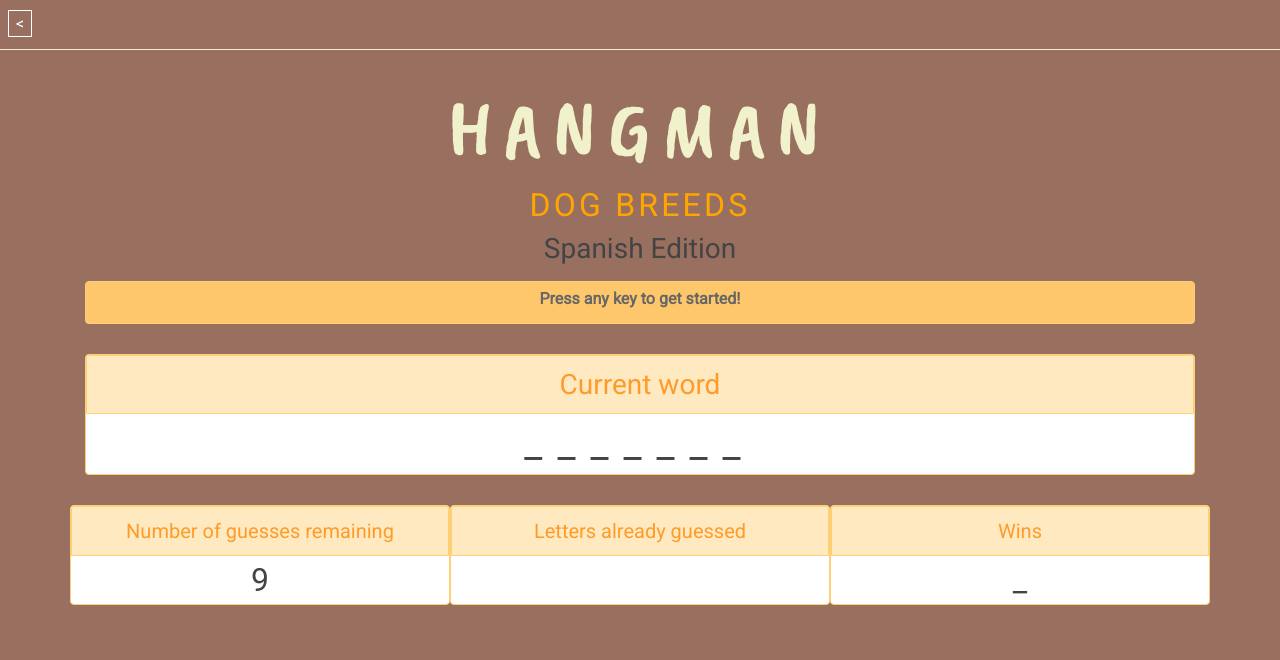
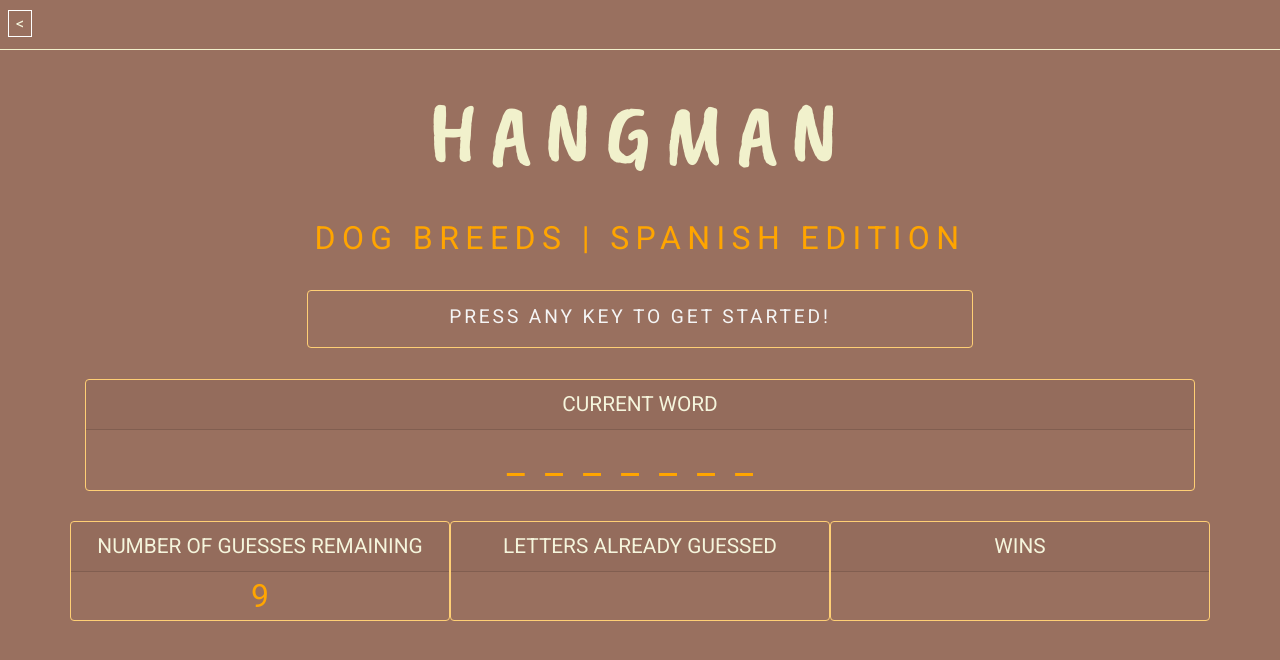
Before and after one commit to caam123/WordGuessGame, a plain HTML site: page index.html in a window 1280 px wide. Drawn offline with nearby package versions, Linux system fonts and the light colour scheme.

Commit message:
trabajando en estilo

```diff
--- a/assets/css/style.css
+++ b/assets/css/style.css
@@ -45,12 +45,20 @@ nav{
 }
 
 a{
-    color:white;
+    color:beige;
 }
 
 a:link{
 text-decoration: none;
 }
+
+a:hover{
+text-decoration: none;
+color:orange;
+
+}
+
+
 
 .container{
     max-height: 90vh;
@@ -59,7 +67,7 @@ text-decoration: none;
 h1{
     text-transform:uppercase;
     color:var(--beige);
-    font-size: 5em;
+    font-size: 5.5em;
     font-family: 'Caveat Brush', cursive;
     letter-spacing: 0.15em;
 }
@@ -67,39 +75,41 @@ h1{
 h2{
     color: orange;
     text-transform: uppercase;
-    letter-spacing: 0.1em;
-
+    letter-spacing: 0.2em;
+    font-size: 2em;
+    margin: 1em auto;
 }
 
 #underscore{
-    letter-spacing:15px;
+    letter-spacing:20px;
     font-size: 2.5em;
     text-transform: uppercase;
+    font-weight:100;
 }
 
-#press{
-    background-color: rgb(255, 199, 108);
-    font-weight: bold;
-    color:#666;
-    padding-top: 5px;
-}
 
 .card{
 
     margin:15px 0;
     padding:0;
     border: 1px solid rgb(255, 207, 117);
+    background-color:transparent!important;
+    font-size: 1em;
 }
 
 .card-header{
-    background-color:rgb(255, 233, 192);
-    border: 1px solid rgb(255, 207, 117);
-    color:rgb(255, 155, 41);
+    color:beige;
+    text-transform: uppercase;
+    font-size: 1.3em;
 }
 
 .card-text{
+    color:orange;
     font-size: 2em;
+
 }
+
+
 
 .otros h3{
     background-color:#eee;
@@ -117,3 +127,22 @@ h2{
     text-transform: uppercase;
     font-size: 1.5em;
 }
+
+
+#press{
+    width: 60%;
+    margin: 1em auto;
+    padding: 0.2em;
+    background-color: transparent;
+}
+
+.card-title{
+    color:whitesmoke;
+    font-size: 1.2em;
+    font-family: 'Roboto', sans-serif;
+    text-transform: uppercase;
+    letter-spacing: 0.15em;
+    text-align: center;
+    margin-top: 0.5em;
+    width:100%;
+}
--- a/index.html
+++ b/index.html
@@ -19,7 +19,7 @@
 <body>
     <nav>
         <div class="back-portfolio">
-            <div id="back"><span ></span><a href="https://caam123.github.io/Bootstrap-portfolio/"><</a></span></div>
+            <div id="back"><span ></span><a href="https://caam123.github.io/Bootstrap-portfolio/portfolio.html"><</a></span></div>
         </div>
     </nav>
 
@@ -28,8 +28,7 @@
     <div class="container">
         <div class=" text-center">
             <h1>Hangman</h1>
-            <h2>Dog breeds</h2>
-            <h3>Spanish Edition</h2>
+            <h2>Dog breeds | Spanish Edition</h2>
         </div>
         <div class="card" id="press">
             <p class="card-title text-center">
@@ -59,7 +58,7 @@
 
             <div class="score card otros col-sm-4">
                 <h5 class="card-header text-center">Wins</h5>
-                <span class="card-text text-center" id="wins">_</span>
+                <span class="card-text text-center" id="wins"></span>
             </div>
         </div>
 
```
